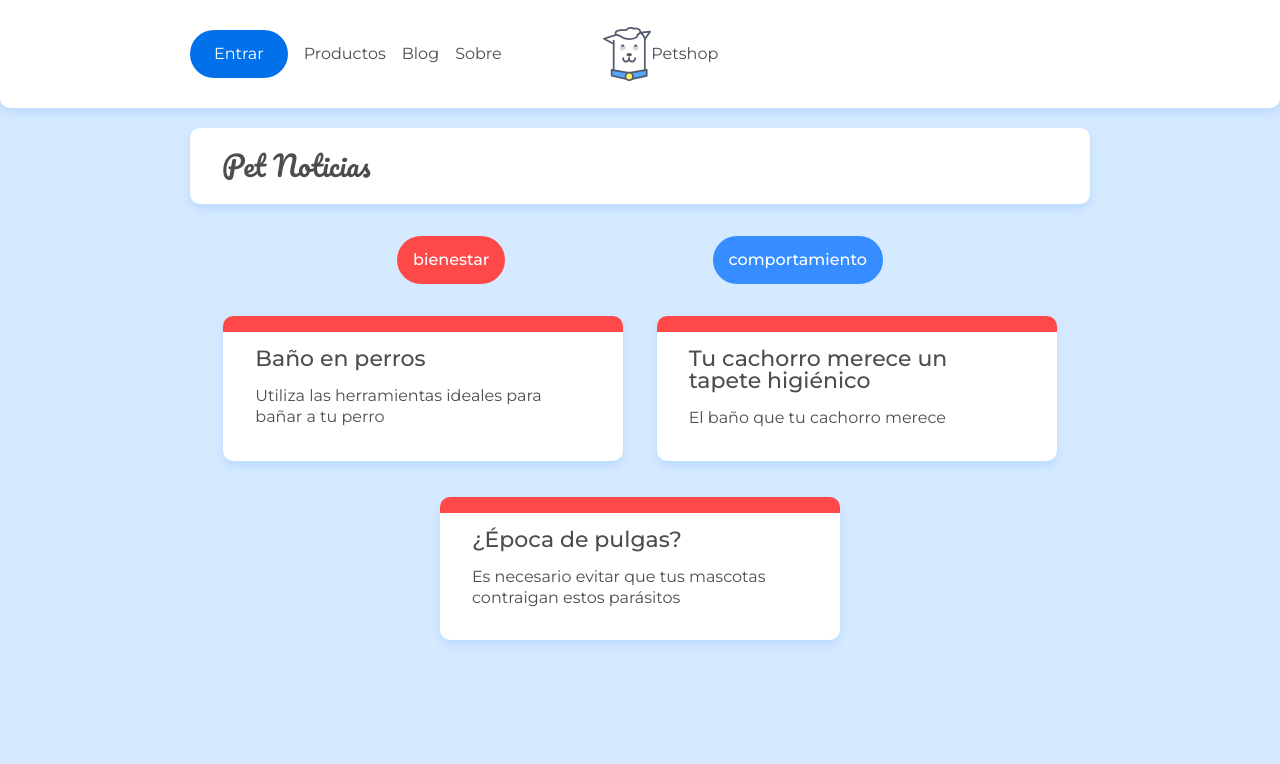
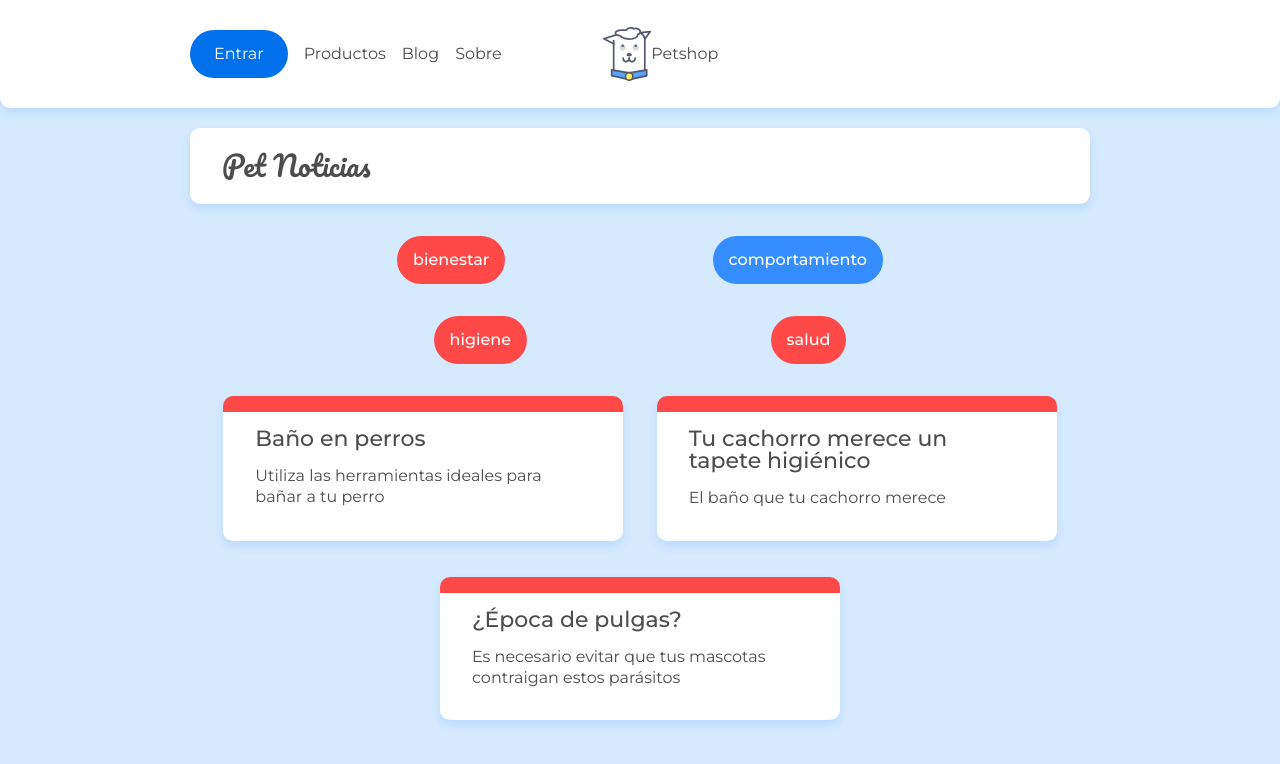
Before and after one commit to LuisCorreaDv/React-router, a React (Create React App) app: page /categoria/bienestar in a window 1280 px wide. Shown: the top 764 px of the page. Built offline with nearby package versions, Linux system fonts and the light colour scheme; data requests are answered from the project's data file.

Commit message:
useResolvedPath

```diff
--- a/src/pages/Categoria.jsx
+++ b/src/pages/Categoria.jsx
@@ -3,16 +3,38 @@
 import { buscar } from "../api/api";
 import ListCategories from "../components/ListCategories";
 import ListPosts from "../components/ListPost";
-import { useParams, Routes, Route } from "react-router-dom";
+import { useParams, Routes, Route, Link, useResolvedPath } from "react-router-dom";
 
 const Categoria = () => {
+
+    const [subcategorias, setSubcategorias] = useState([])
     const {id} = useParams()
+
+    const url = useResolvedPath("").pathname
+
+    useEffect(() => {
+        buscar(`/categorias?id=${id}`,(response) => {
+            //Obtiene las subcategoria de cada categoria
+            setSubcategorias(response[0].subcategorias)
+        })
+    },[id])
     return (
         <>
             <div className="container">
                 <h2 className="title-page">Pet Noticias</h2>
             </div>
             <ListCategories />
+            <ul className='category-list container flex'>
+                {
+                    subcategorias.map(subcategoria => (
+                        <li className={`category-list__category category-list__category--${id}`} key={subcategoria}>
+                            <Link to={`${url}/${subcategoria}`}>
+                                {subcategoria}
+                            </Link>
+                        </li>
+                    ))
+                }
+            </ul>
             <Routes>
                 <Route path="/" element={<ListPosts url={`/posts?categoria=${id}`} />} />
             </Routes>
```
